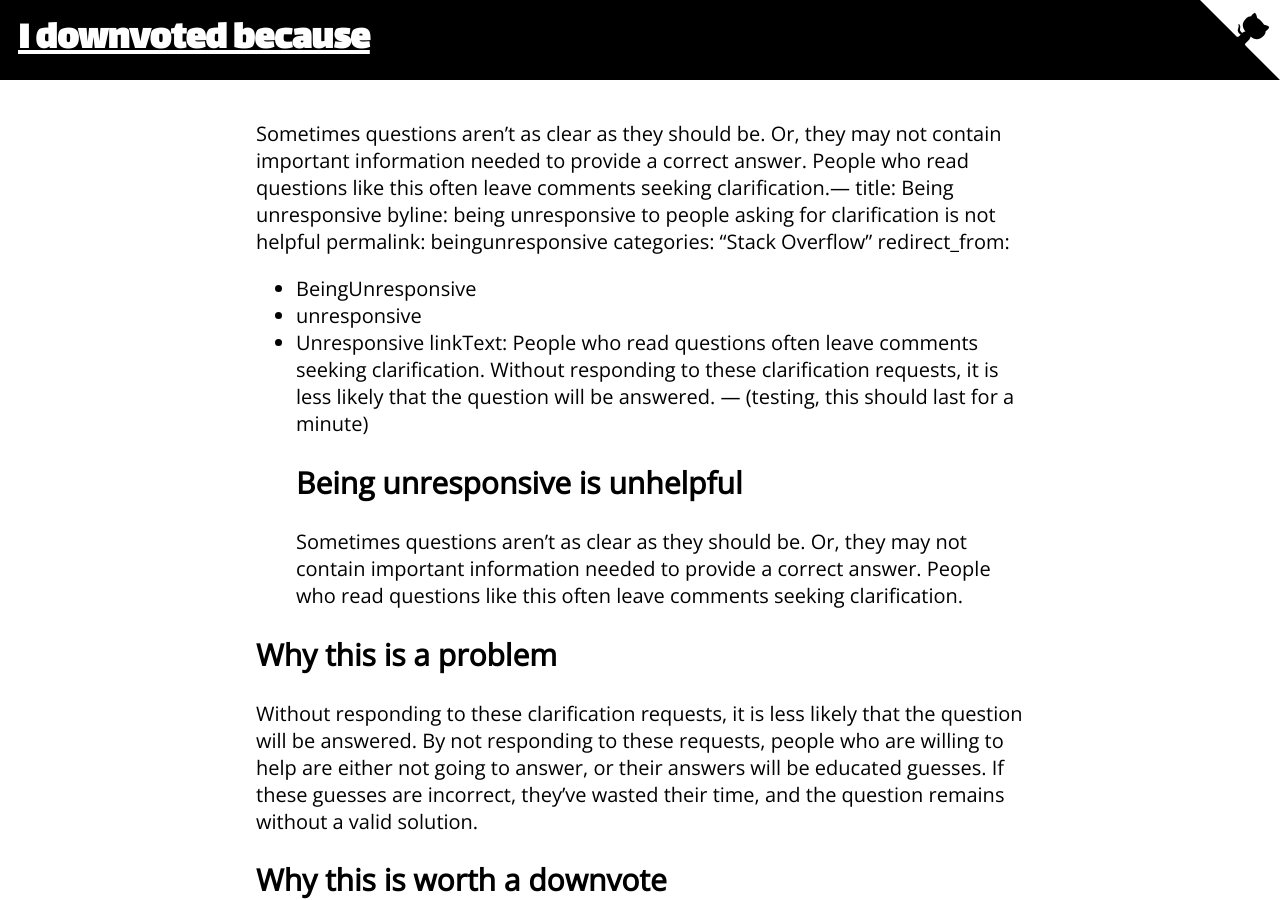
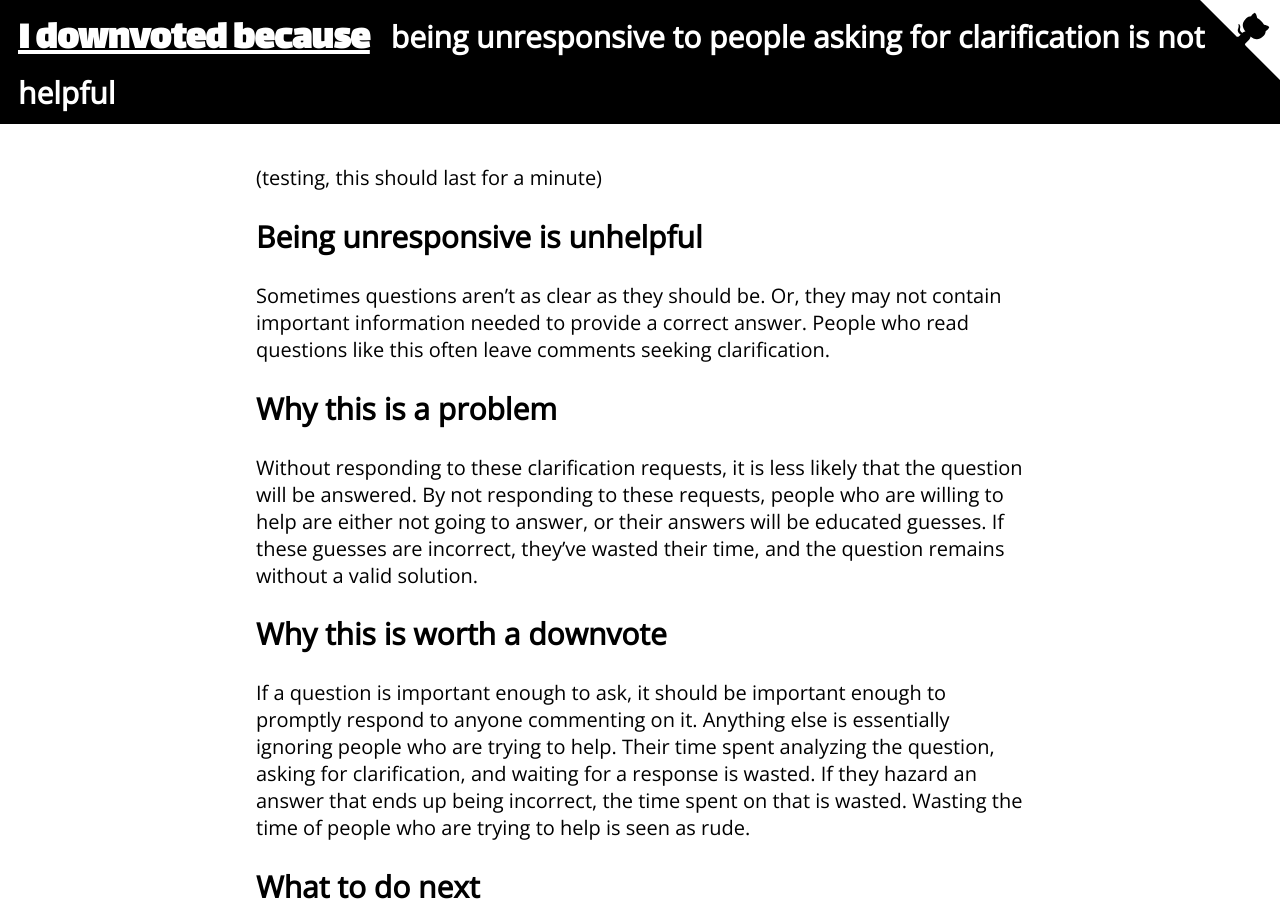
Before and after one commit to WillSullivan/idownvotedbecause, a Jekyll site: the page built from stackoverflow/beingunresponsive.md, in a window 1280 px wide and 900 px high. Built offline with Jekyll 4.4.1, drawn with Linux system fonts in a browser that asks for light colours; our own code applies the rules of GitHub Pages for plain Markdown files; comment, search, counter and statistics services are not loaded; part of the change alters nothing that is shown.

Commit message:
Update beingunresponsive.md
Damnit, GitHub editor

```diff
--- a/stackoverflow/beingunresponsive.md
+++ b/stackoverflow/beingunresponsive.md
@@ -1,4 +1,4 @@
-Sometimes questions aren't as clear as they should be. Or, they may not contain important information needed to provide a correct answer. People who read questions like this often leave comments seeking clarification.---
+---
 title: Being unresponsive
 byline: being unresponsive to people asking for clarification is not helpful
 permalink: beingunresponsive
@@ -7,7 +7,7 @@ redirect_from:
   - BeingUnresponsive
   - unresponsive
   - Unresponsive
-linkText: People who read questions often leave comments seeking clarification. Without responding to these clarification requests, it is less likely that the question will be answered.
+linkText: People who read questions often leave comments seeking clarification. Without responding to these clarification requests, it is less likely that the question will be answered and you may get downvoted.
 ---
 (testing, this should last for a minute)
 {::comment}This post is designed to target people who ask questions that aren't clear and then take off. Folks are bugging them
```
